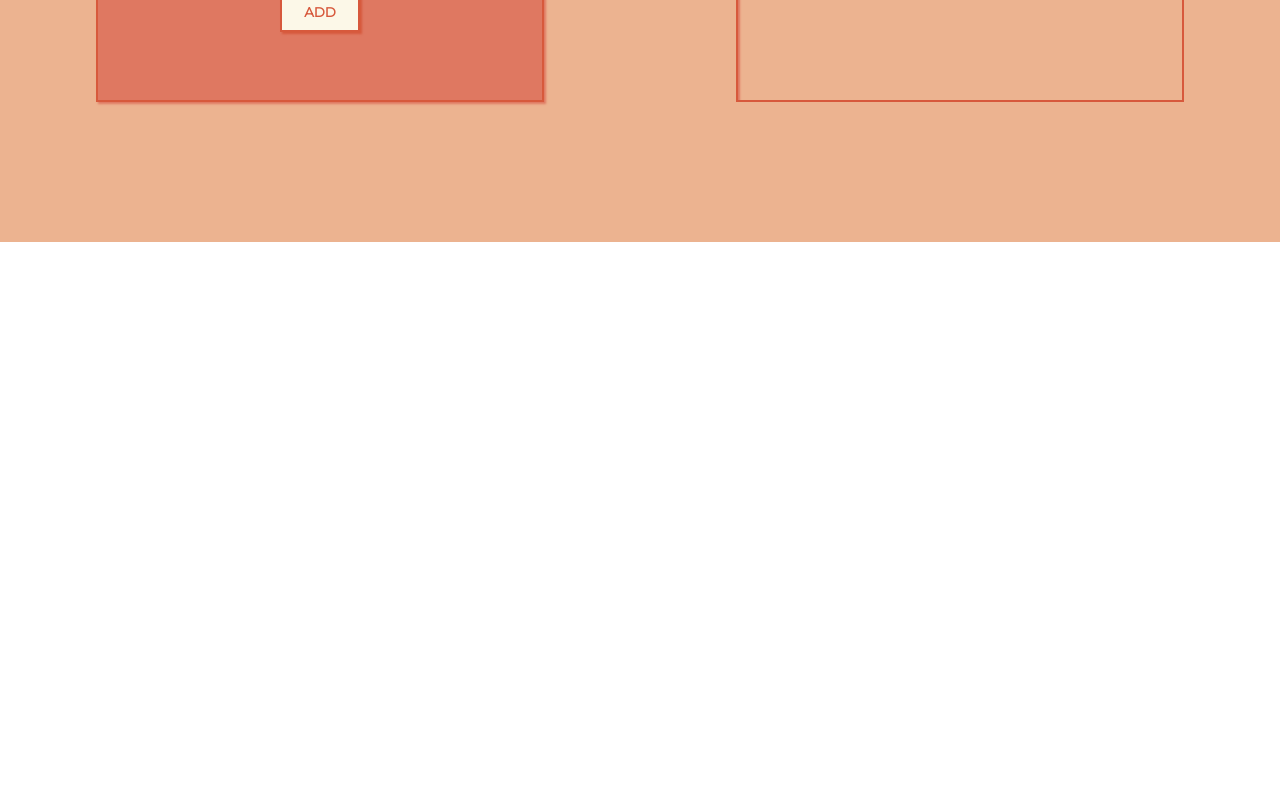
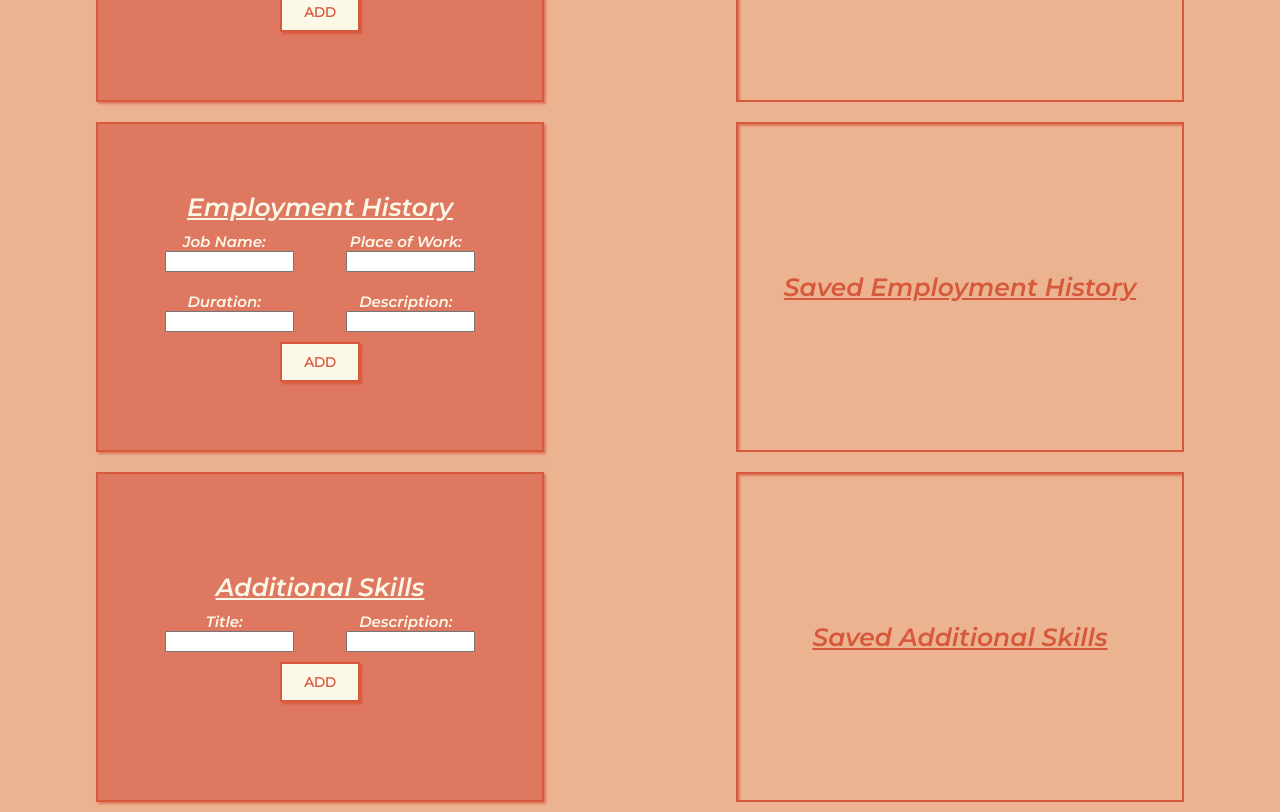
Before and after one commit to rwalsh221/odin_react_cv, a React (Create React App) app in the folder odin_cv/: page / in a window 1280 px wide. Shown: the part 580-1392 px from the top of the page. Before the commit the page ends 822 px from the top, so only its background shows below. Built offline with nearby package versions, Linux system fonts and the light colour scheme; a web font is replaced by a local one.

Commit message:
create cvInput for employment and additional. remove comments and old input structure

```diff
--- a/odin_cv/src/components/CVInput/CVInput.js
+++ b/odin_cv/src/components/CVInput/CVInput.js
@@ -19,28 +19,30 @@ const cvInput = (props) => {
           { title: 'Place of Study', type: 'text' },
           { title: 'Qualification', type: 'text' },
           { title: 'Description', type: 'text' },
-          // 'Course Name',
-          // 'Place of Study',
-          // 'Qualification',
-          // 'Description',
         ]}
         inputName={['title', 'location', 'qualification', 'description']}
         storeName={'education'}
       />
-      {/* <CVInputs
+      <CVInputs
         heading={'Employment History'}
-        inputTitle={['Job Title', 'Company', 'Duration', 'Description']}
-        inputName={['title', 'location', 'duration', 'description']}
+        inputForm={[
+          { title: 'Job Name', type: 'text' },
+          { title: 'Place of Work', type: 'text' },
+          { title: 'Duration', type: 'text' },
+          { title: 'Description', type: 'text' },
+        ]}
+        inputName={['title', 'location', 'qualification', 'description']}
         storeName={'employment'}
       />
       <CVInputs
         heading={'Additional Skills'}
-        inputTitle={['Title', 'Description']}
-        // TODO: test render saved inputs had to change inputname description to location
-        // inputName={['title', 'location', 'description']}
+        inputForm={[
+          { title: 'Title', type: 'text' },
+          { title: 'Description', type: 'text' },
+        ]}
         inputName={['title', 'location']}
         storeName={'additional'}
-      /> */}
+      />
     </main>
   );
 };
```
Also changed, not shown: 1 other file (tests, documents, lock files or other folders).
